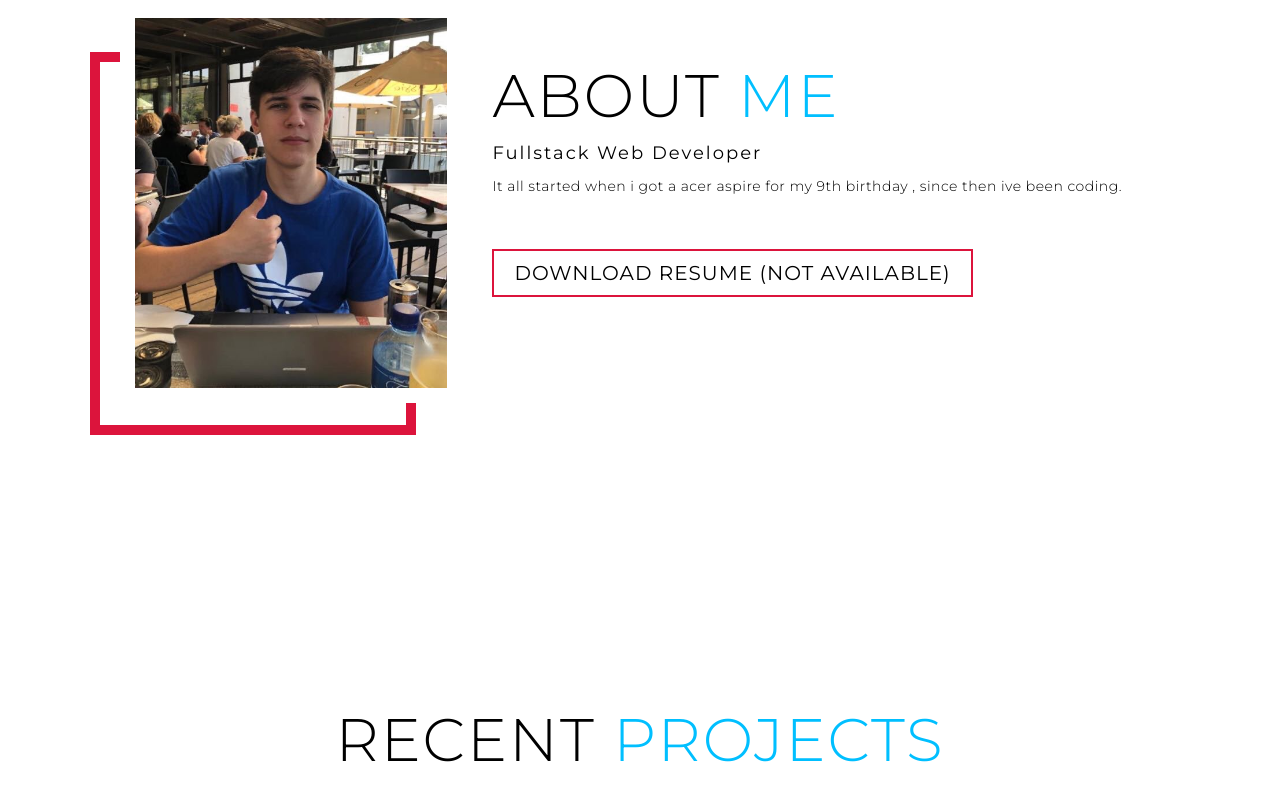
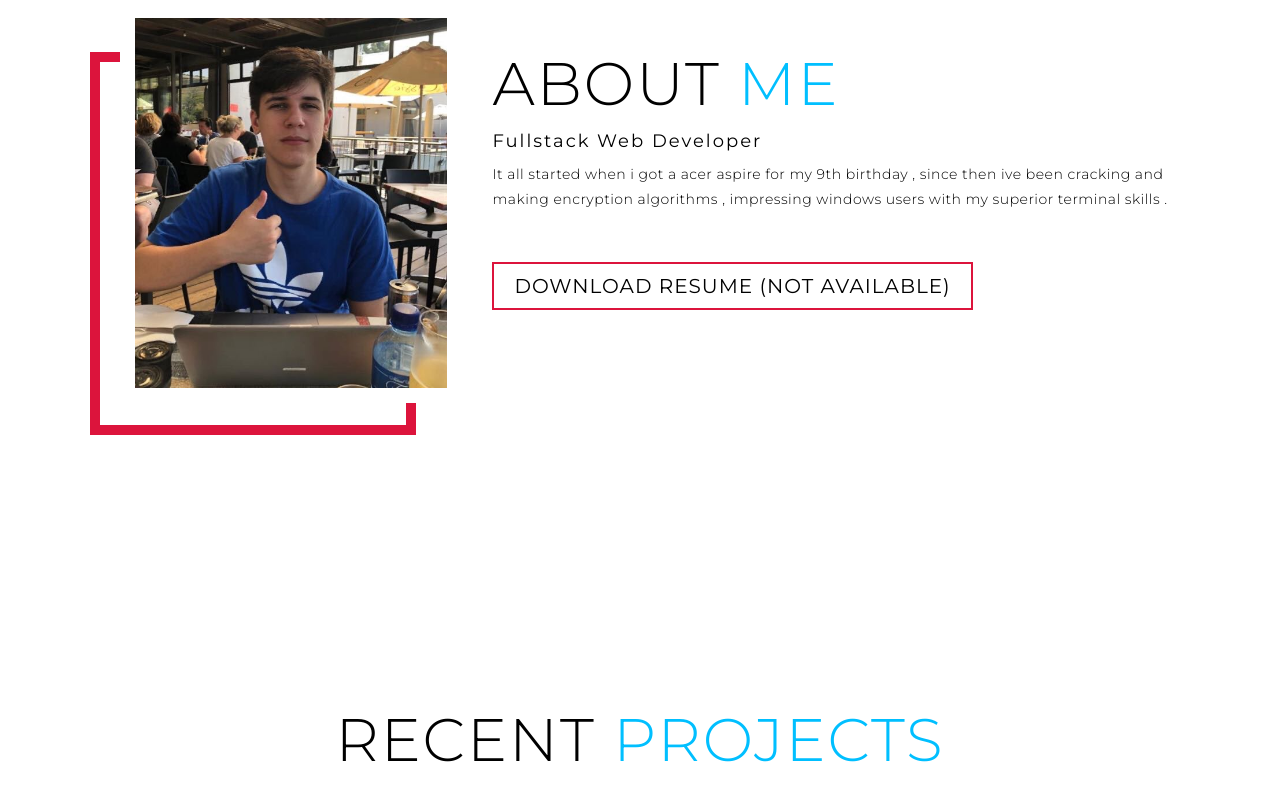
Before and after one commit to antivirusaaron/portfolio, a plain HTML site: page index.html in a window 1280 px wide. Shown: the part 997-1801 px from the top of the page. Drawn offline with Linux system fonts and the light colour scheme.

Commit message:
changed about section
new about section

```diff
--- a/index.html
+++ b/index.html
@@ -54,7 +54,7 @@
       <div class="col-right">
         <h1 class="section-title">About <span>me</span></h1>
         <h2>Fullstack Web Developer</h2>
-        <p>It all started when i got a acer aspire for my 9th birthday , since then ive been coding. </p>
+        <p>It all started when i got a acer aspire for my 9th birthday , since then ive been cracking and making encryption algorithms , impressing windows users with my superior terminal skills . </p>
         <a href="#" class="cta">Download Resume (not available)</a>
       </div>
     </div>
```
